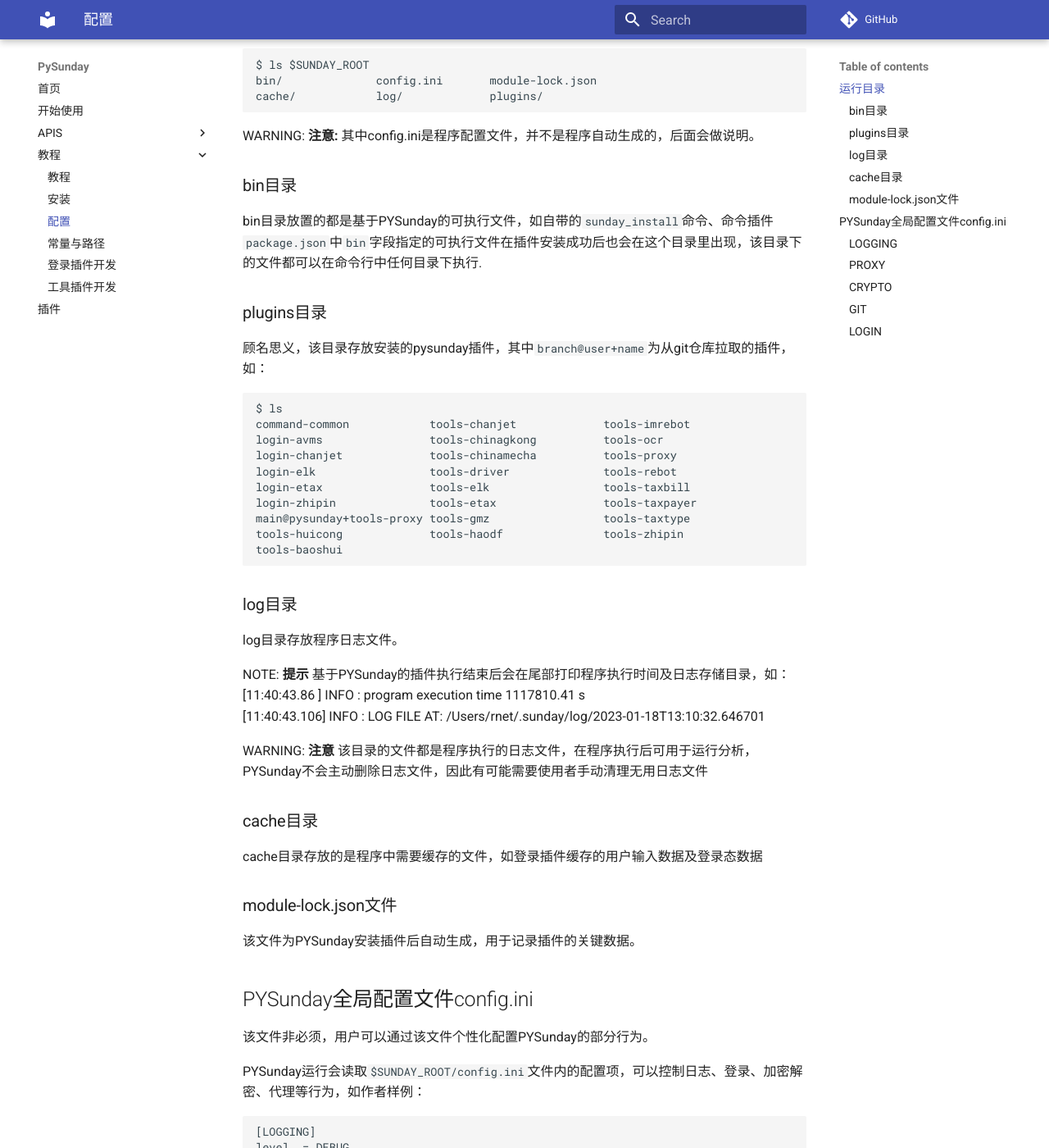
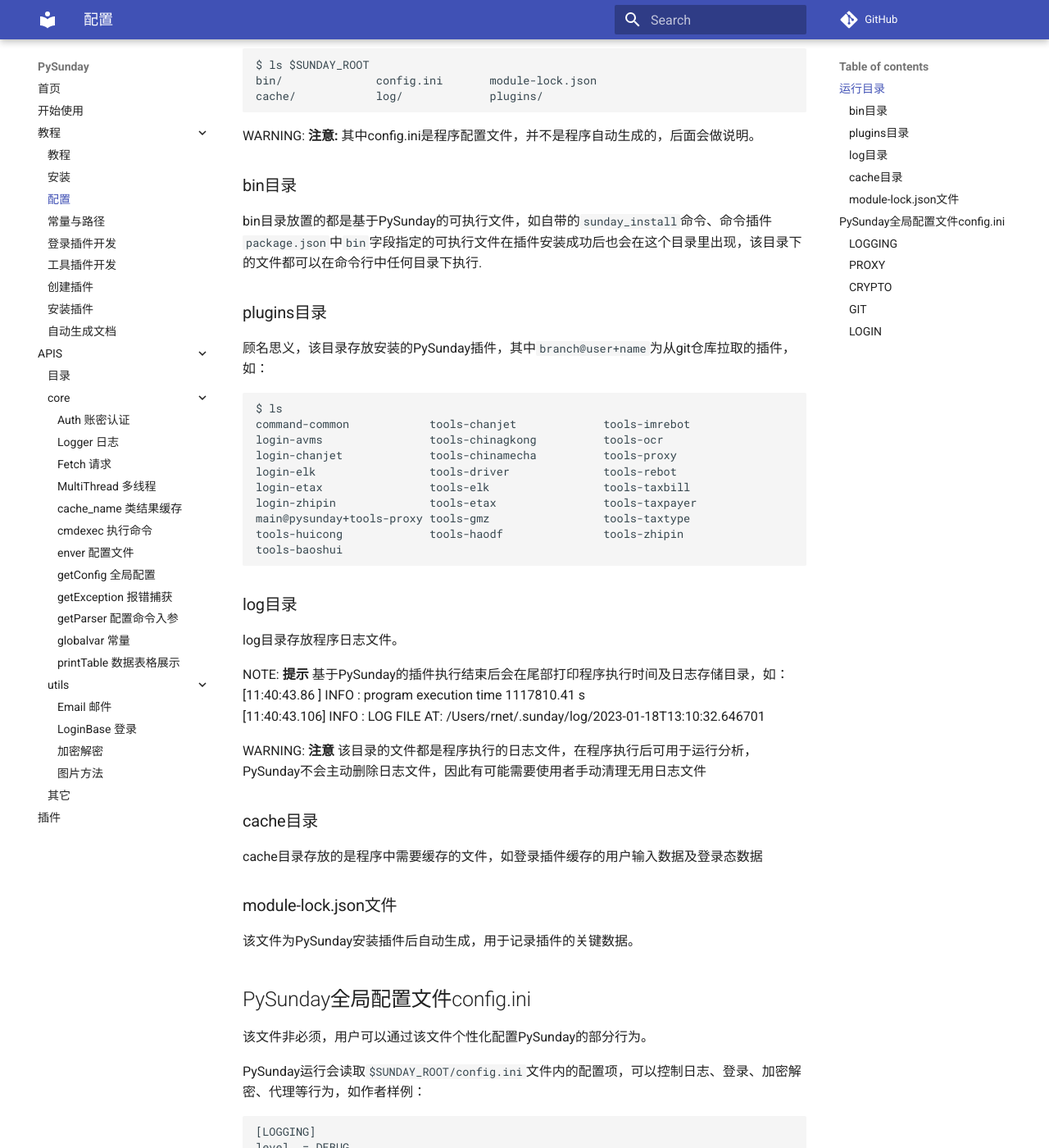
Before and after one commit to pysunday/pysunday, an MkDocs documentation site: the page built from docs/guide/setting.md, in a window 1280 px wide and 1400 px high, scrolled down 514 px. Shown: the whole window at 82% size. Built offline with MkDocs 1.6.1 and Material for MkDocs 9.7.7, drawn with Linux system fonts in a browser that asks for light colours; comment, search, counter and statistics services are not loaded; some of the changed text lies outside the part shown.

Commit message:
feat: 增加sunday_create和sunday_mkreadme命令，用于创建项目和已有项目自动生成文档

````diff
--- a/docs/apis/cache_name.md
+++ b/docs/apis/cache_name.md
@@ -8,3 +8,13 @@
 
 ::: sunday.core.cache_name
     :docstring:
+
+当开发单用户交互的工具命令时，可以使用cache_name包裹登录类，之后在调用登录类实例化的时候就不会重复实例化和验证登录态是否过期
+
+**注意：该方法不适用于多用户登录的场景**
+
+```python
+@cache_name('name')
+class Login(LoginBase):
+    pass
+```
--- a/docs/guide/setting.md
+++ b/docs/guide/setting.md
@@ -1,4 +1,4 @@
-# PYSunday 配置
+# PySunday 配置
 
 全局配置控制插件行为
 
@@ -13,7 +13,7 @@
 /Users/rnet/.sunday
 ```
 
-初始情况下运行目录中只有bin目录，用于存放PYSunday自带的可执行命令
+初始情况下运行目录中只有bin目录，用于存放PySunday自带的可执行命令
 
 安装插件并执行相关命令后一般会出现如下目录及文件：
 
@@ -28,11 +28,11 @@
 
 ### bin目录
 
-bin目录放置的都是基于PYSunday的可执行文件，如自带的`sunday_install`命令、命令插件`package.json`中`bin`字段指定的可执行文件在插件安装成功后也会在这个目录里出现，该目录下的文件都可以在命令行中任何目录下执行.
+bin目录放置的都是基于PySunday的可执行文件，如自带的`sunday_install`命令、命令插件`package.json`中`bin`字段指定的可执行文件在插件安装成功后也会在这个目录里出现，该目录下的文件都可以在命令行中任何目录下执行.
 
 ### plugins目录
 
-顾名思义，该目录存放安装的pysunday插件，其中`branch@user+name`为从git仓库拉取的插件，如：
+顾名思义，该目录存放安装的PySunday插件，其中`branch@user+name`为从git仓库拉取的插件，如：
 
 ```markdown
 $ ls
@@ -52,12 +52,12 @@
 log目录存放程序日志文件。
 
 NOTE: **提示**
-基于PYSunday的插件执行结束后会在尾部打印程序执行时间及日志存储目录，如：
+基于PySunday的插件执行结束后会在尾部打印程序执行时间及日志存储目录，如：
 [11:40:43.86 ] INFO   : <SUNDAY> program execution time 1117810.41 s
 [11:40:43.106] INFO   : <SUNDAY> LOG FILE AT: /Users/rnet/.sunday/log/2023-01-18T13:10:32.646701
 
 WARNING: **注意**
-该目录的文件都是程序执行的日志文件，在程序执行后可用于运行分析，PYSunday不会主动删除日志文件，因此有可能需要使用者手动清理无用日志文件
+该目录的文件都是程序执行的日志文件，在程序执行后可用于运行分析，PySunday不会主动删除日志文件，因此有可能需要使用者手动清理无用日志文件
 
 ### cache目录
 
@@ -65,13 +65,13 @@
 
 ### module-lock.json文件
 
-该文件为PYSunday安装插件后自动生成，用于记录插件的关键数据。
+该文件为PySunday安装插件后自动生成，用于记录插件的关键数据。
 
-## PYSunday全局配置文件config.ini
+## PySunday全局配置文件config.ini
 
-该文件非必须，用户可以通过该文件个性化配置PYSunday的部分行为。
+该文件非必须，用户可以通过该文件个性化配置PySunday的部分行为。
 
-PYSunday运行会读取`$SUNDAY_ROOT/config.ini`文件内的配置项，可以控制日志、登录、加密解密、代理等行为，如作者样例：
+PySunday运行会读取`$SUNDAY_ROOT/config.ini`文件内的配置项，可以控制日志、登录、加密解密、代理等行为，如作者样例：
 
 ```text
 [LOGGING]
--- a/mkdocs.yml
+++ b/mkdocs.yml
@@ -16,6 +16,9 @@
         next: 78     # n
         previous: 80 # p
         search: 83   # s
+    features:
+        # - navigation.tabs
+        - navigation.expand
     nav_style: dark
     locale: zh_CN
     highlightjs: true
@@ -31,6 +34,16 @@
 nav:
     - 首页: index.md
     - 开始使用: getting-started.md
+    - 教程:
+      - 教程: guide/README.md
+      - 安装: guide/install.md
+      - 配置: guide/setting.md
+      - 常量与路径: guide/const-path.md
+      - 登录插件开发: guide/login-plugin.md
+      - 工具插件开发: guide/tools-plugin.md
+      - 创建插件: guide/sunday_create.md
+      - 安装插件: guide/sunday_install.md
+      - 自动生成文档: guide/sunday_mkreadme.md
     - APIS:
       - 目录: apis/README.md
       - core:
@@ -52,13 +65,6 @@
         - 加密解密: apis/cryptanalyst.md
         - 图片方法: apis/image.md
       - 其它: apis/common.md
-    - 教程:
-      - 教程: guide/README.md
-      - 安装: guide/install.md
-      - 配置: guide/setting.md
-      - 常量与路径: guide/const-path.md
-      - 登录插件开发: guide/login-plugin.md
-      - 工具插件开发: guide/tools-plugin.md
     - 插件: https://github.com/orgs/pysunday-plugins/repositories
 
 extra_css:
--- a/requirements.txt
+++ b/requirements.txt
@@ -14,6 +14,7 @@
 Pillow
 validators
 PyExecJS
+InquirerPy
 
 # mkdocs
 mkdocs-callouts
--- a/setup.py
+++ b/setup.py
@@ -73,7 +73,11 @@
         'Topic :: Internet :: WWW/HTTP',
         'Topic :: Software Development :: Libraries',
     ],
-    scripts=['bin/sunday_install'],
+    scripts=[
+        'bin/sunday_install',
+        'bin/sunday_create',
+        'bin/sunday_mkreadme',
+    ],
     dependency_links=[
         'https://pypi.org/simple/'
     ],
````
Also changed, not shown: README.md (+1 -1 lines), docs/guide/login-plugin.md (+1 -1 lines), docs/guide/sunday_create.md (added, +33 -0 lines), docs/guide/sunday_install.md (added, +35 -0 lines), docs/guide/sunday_mkreadme.md (added, +24 -0 lines), docs/guide/tools-plugin.md (+1 -1 lines), 3 other files.
